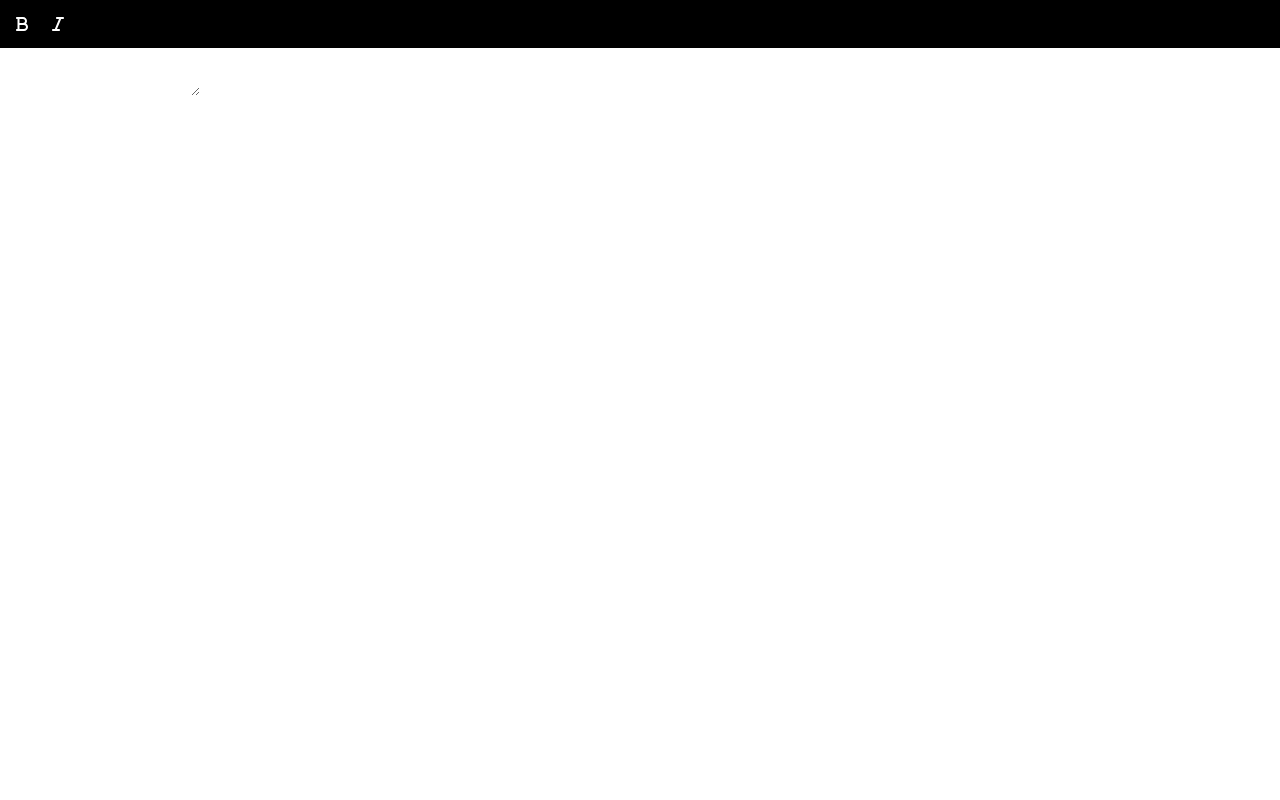
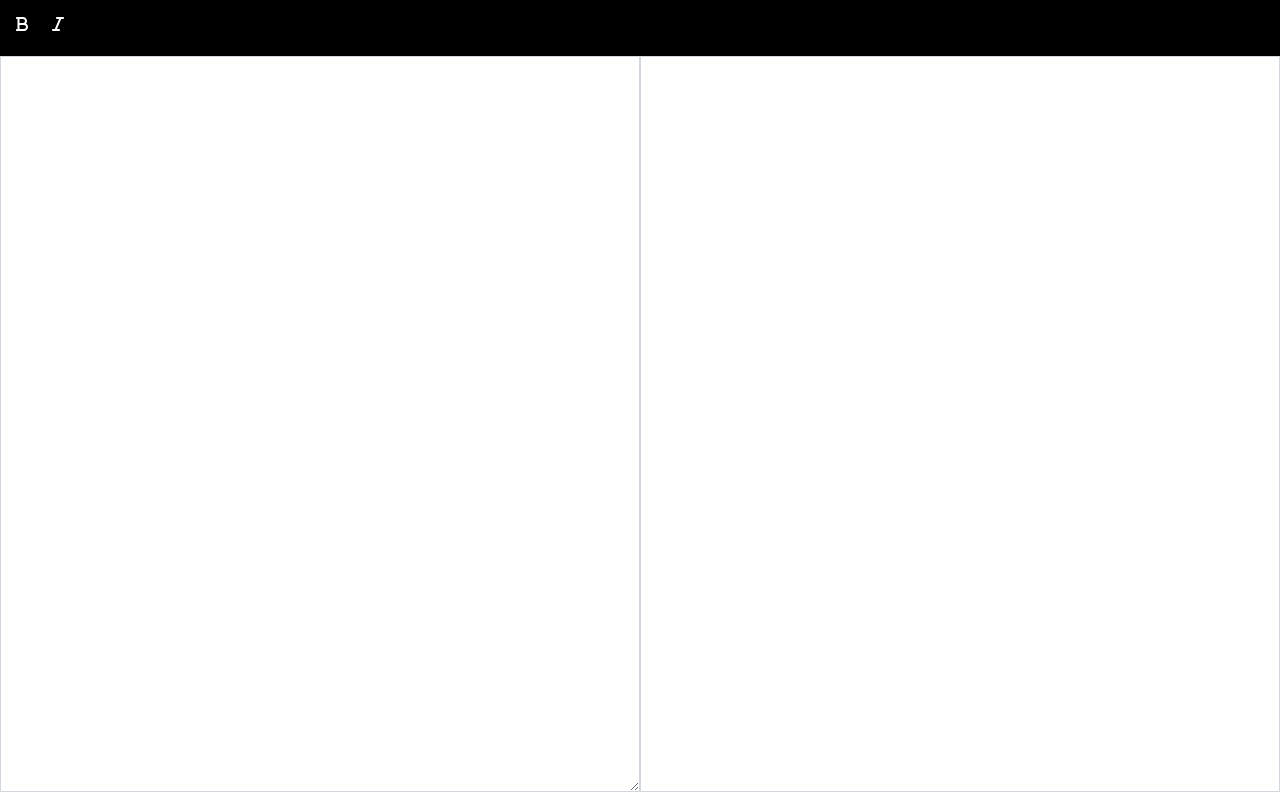
Before and after one commit to RadekPalka/mardown-editor, a React (Vite) app: page / in a window 1280 px wide. Built offline with nearby package versions, Linux system fonts and the light colour scheme.

Commit message:
add flexbox to container

```diff
--- a/src/App.tsx
+++ b/src/App.tsx
@@ -4,7 +4,7 @@ import { Toolbar } from './components/Toolbar';
 
 function App() {
 	return (
-		<div className='min-h-screen'>
+		<div className='min-h-screen flex w-screen flex-wrap'>
 			<Toolbar />
 			<MarkdownEditor />
 			<MarkDownPreview />
--- a/src/components/MarkdownEditor.tsx
+++ b/src/components/MarkdownEditor.tsx
@@ -6,6 +6,7 @@ export const markdownText = signal('');
 export const MarkdownEditor: React.FC = () => {
 	return (
 		<textarea
+			className='editor-preview-style'
 			onChange={(e) => (markdownText.value = DOMPurify.sanitize(e.target.value))}
 		></textarea>
 	);
--- a/src/components/MarkdownPreview.tsx
+++ b/src/components/MarkdownPreview.tsx
@@ -7,7 +7,7 @@ import { markdownText } from './MarkdownEditor';
 export const MarkDownPreview: React.FC = () => {
 	useSignals();
 	return (
-		<div>
+		<div className='editor-preview-style'>
 			<Markdown remarkPlugins={[remarkGfm]} rehypePlugins={[rehypeRaw]}>
 				{markdownText.value}
 			</Markdown>
--- a/src/components/Toolbar.tsx
+++ b/src/components/Toolbar.tsx
@@ -3,7 +3,7 @@ import { FontAwesomeIcon } from '@fortawesome/react-fontawesome';
 
 export const Toolbar: React.FC = () => {
 	return (
-		<div className='flex gap-6 bg-black py-4 px-4'>
+		<div className='flex gap-6 bg-black py-4 px-4 w-full h-auto'>
 			<FontAwesomeIcon icon={faBold} color='white' className='cursor-pointer' />
 			<FontAwesomeIcon icon={faItalic} color='white' className='cursor-pointer' />
 		</div>
--- a/src/index.css
+++ b/src/index.css
@@ -1,5 +1,9 @@
 @import 'tailwindcss';
+
 body {
 	margin: 0;
 	padding: 0;
 }
+.editor-preview-style {
+	@apply w-1/2 h-[calc(100vh-4rem)] p-4 border border-gray-300;
+}
```
